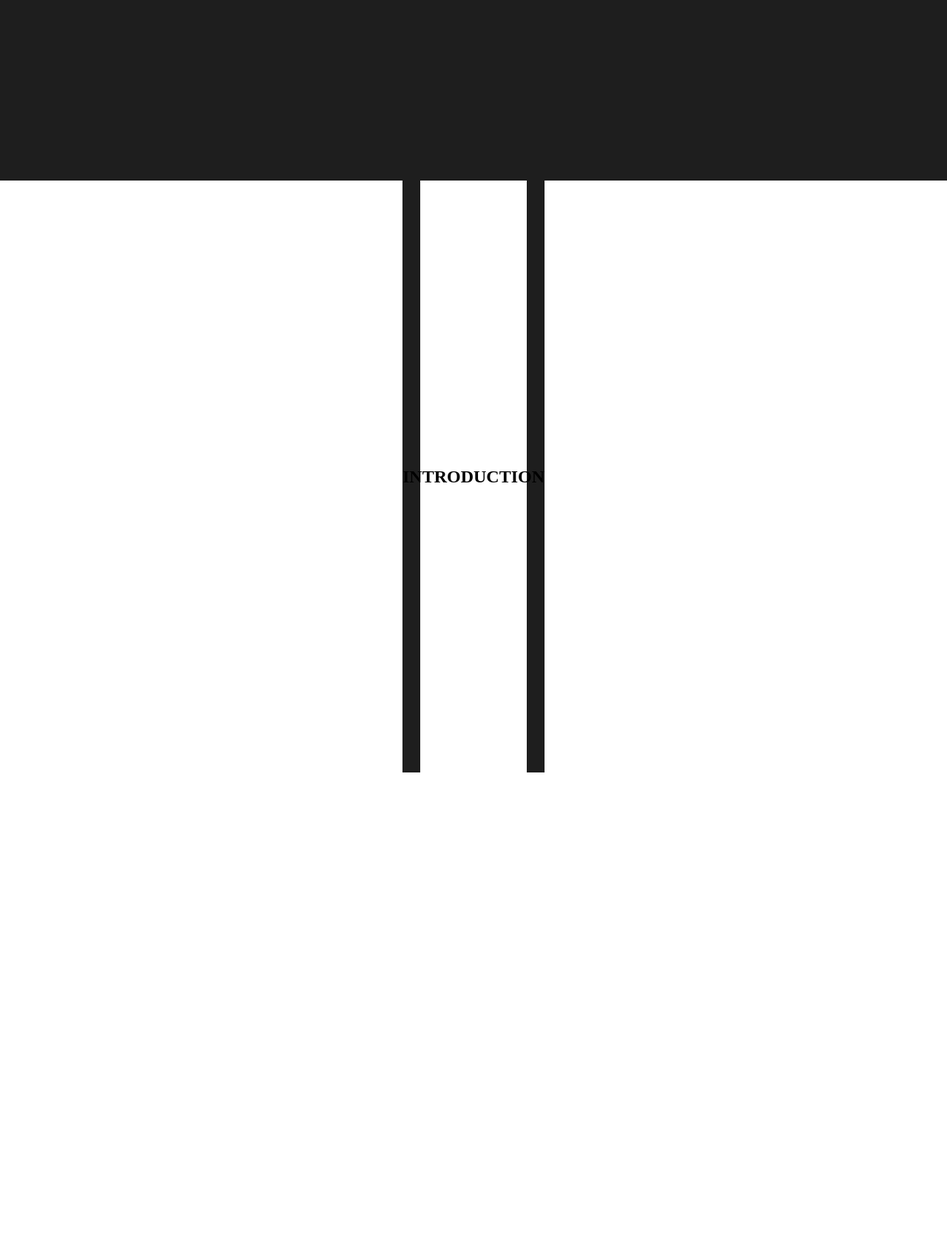
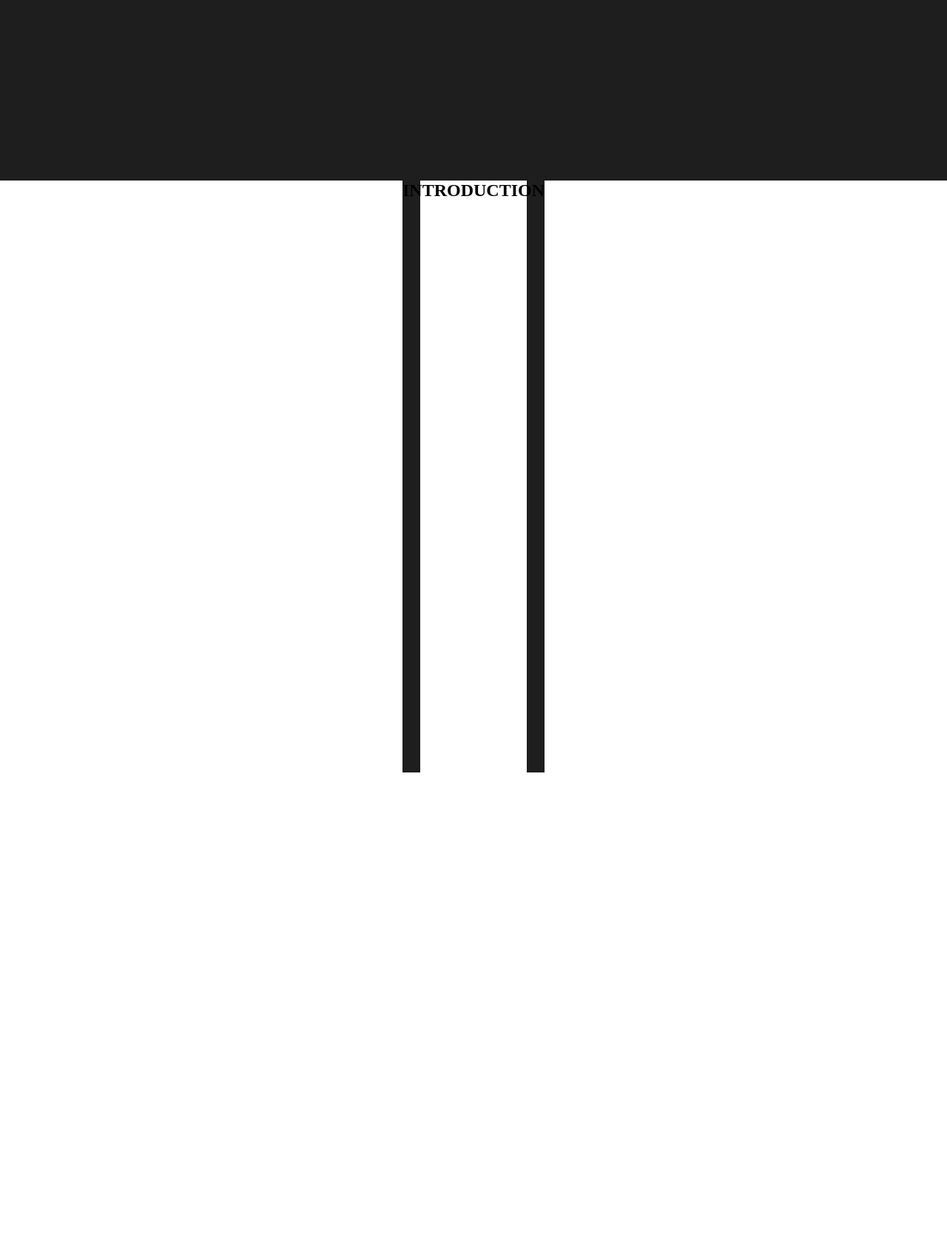
Before and after one commit to pollenators/pollen, a PHP site: page / in a window 1280 px wide. Shown: the part 556-2240 px from the top of the page at 74% size. Run offline with PHP 8.4, Linux system fonts and the light colour scheme; some libraries are stand-ins or nearby versions.

Commit message:
[UPDATE] CSS

```diff
--- a/style.css
+++ b/style.css
@@ -32,13 +32,14 @@ section {
 	background-color: #FFFFFF;
 	display: flex;
 	justify-content: center;
-	align-items: center;
+	align-items: flex-start;
 	height: 100%;
 	width: 75%;
 }
 p {
 	display: flex;
 	justify-content: space-evenly;
+	align-items: flex-start;
 }
 .animation {
 	background-color: #1E1E1E;
```
